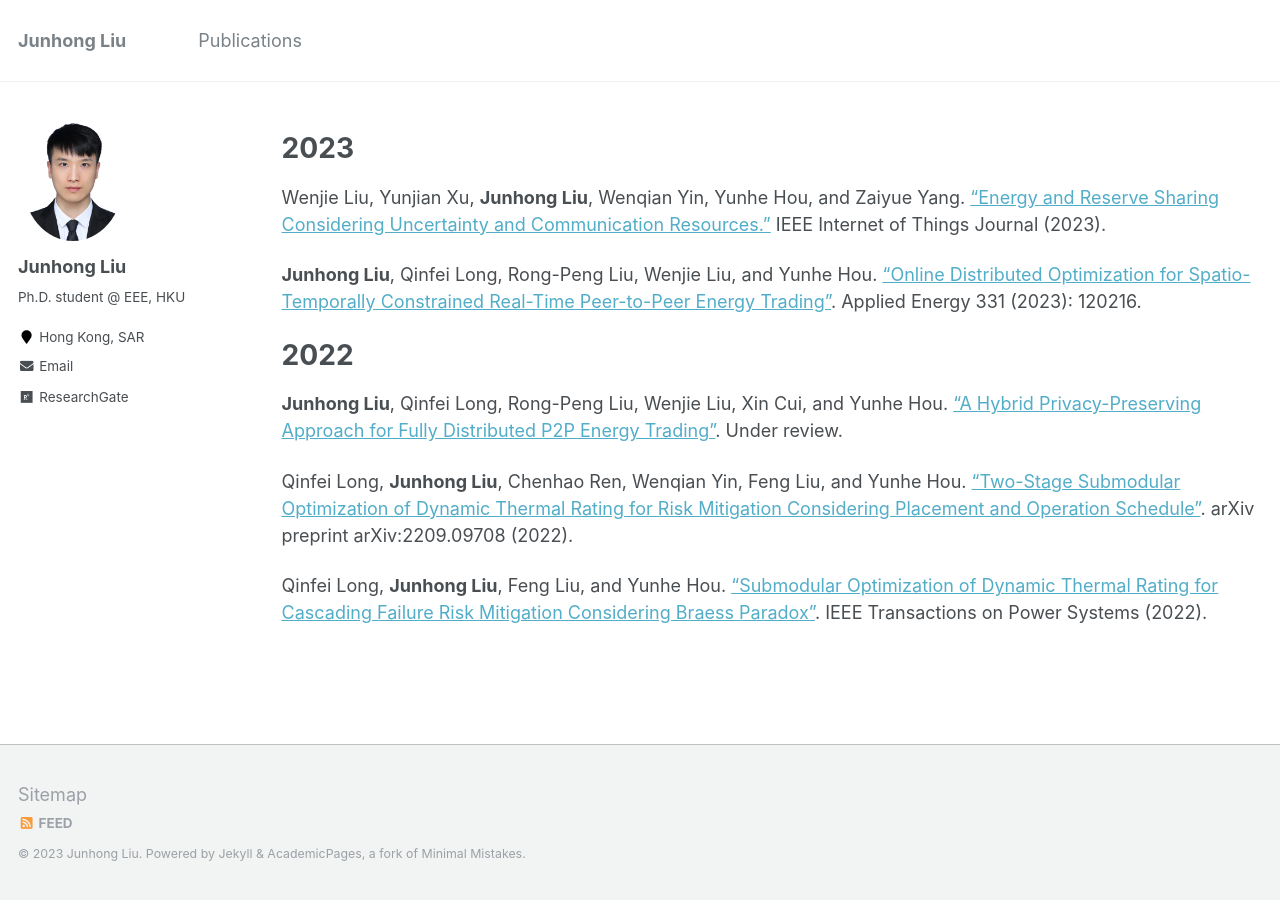
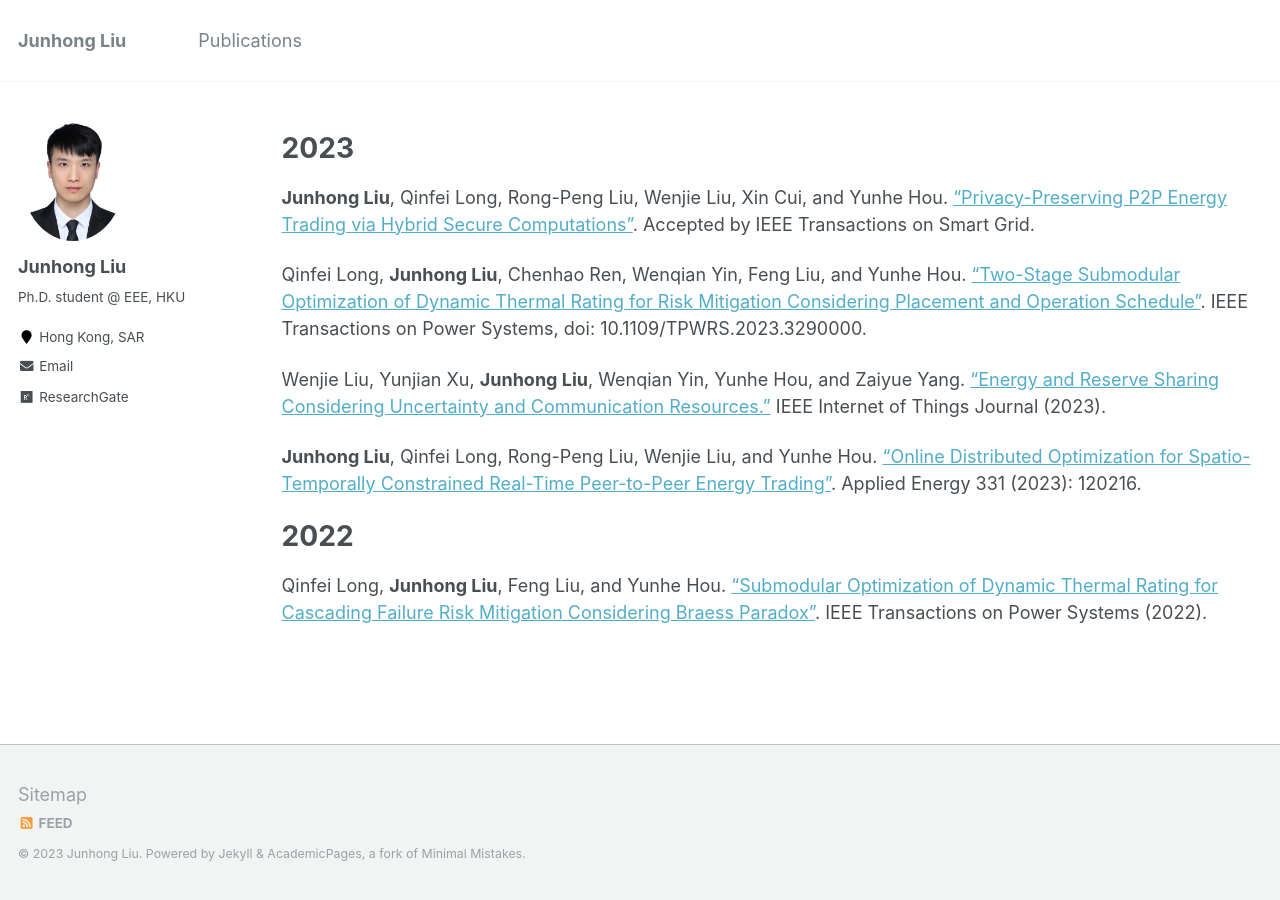
Before and after one commit to johnny-eee/online, a Jekyll site: the page built from _pages/cv.md, in a window 1280 px wide. Built offline with Jekyll 4.4.1, drawn with Linux system fonts in a browser that asks for light colours.

Commit message:
Update cv.md

```diff
--- a/_pages/cv.md
+++ b/_pages/cv.md
@@ -10,14 +10,15 @@ redirect_from:
 
 2023
 ======
+**Junhong Liu**, Qinfei Long, Rong-Peng Liu, Wenjie Liu, Xin Cui, and Yunhe Hou. ["Privacy-Preserving P2P Energy Trading via Hybrid Secure Computations"]( ). Accepted by IEEE Transactions on Smart Grid.
+
+Qinfei Long, **Junhong Liu**, Chenhao Ren, Wenqian Yin, Feng Liu, and Yunhe Hou. ["Two-Stage Submodular Optimization of Dynamic Thermal Rating for Risk Mitigation Considering Placement and Operation Schedule"](https://ieeexplore.ieee.org/document/10164262). IEEE Transactions on Power Systems, doi: 10.1109/TPWRS.2023.3290000.
+
 Wenjie Liu, Yunjian Xu, **Junhong Liu**, Wenqian Yin, Yunhe Hou, and Zaiyue Yang. ["Energy and Reserve Sharing Considering Uncertainty and Communication Resources."](https://ieeexplore.ieee.org/document/10059119) IEEE Internet of Things Journal (2023).
 
 **Junhong Liu**, Qinfei Long, Rong-Peng Liu, Wenjie Liu, and Yunhe Hou. ["Online Distributed Optimization for Spatio-Temporally Constrained Real-Time Peer-to-Peer Energy Trading"](https://www.sciencedirect.com/science/article/abs/pii/S0306261922014738). Applied Energy 331 (2023): 120216.
 
 2022
 ======
-**Junhong Liu**, Qinfei Long, Rong-Peng Liu, Wenjie Liu, Xin Cui, and Yunhe Hou. ["A Hybrid Privacy-Preserving Approach for Fully Distributed P2P Energy Trading"]( ). Under review.
-
-Qinfei Long, **Junhong Liu**, Chenhao Ren, Wenqian Yin, Feng Liu, and Yunhe Hou. ["Two-Stage Submodular Optimization of Dynamic Thermal Rating for Risk Mitigation Considering Placement and Operation Schedule"](https://arxiv.org/pdf/2209.09708.pdf). arXiv preprint arXiv:2209.09708 (2022).
 
 Qinfei Long, **Junhong Liu**, Feng Liu, and Yunhe Hou. ["Submodular Optimization of Dynamic Thermal Rating for Cascading Failure Risk Mitigation Considering Braess Paradox"](https://ieeexplore.ieee.org/abstract/document/9893388). IEEE Transactions on Power Systems (2022).
```
